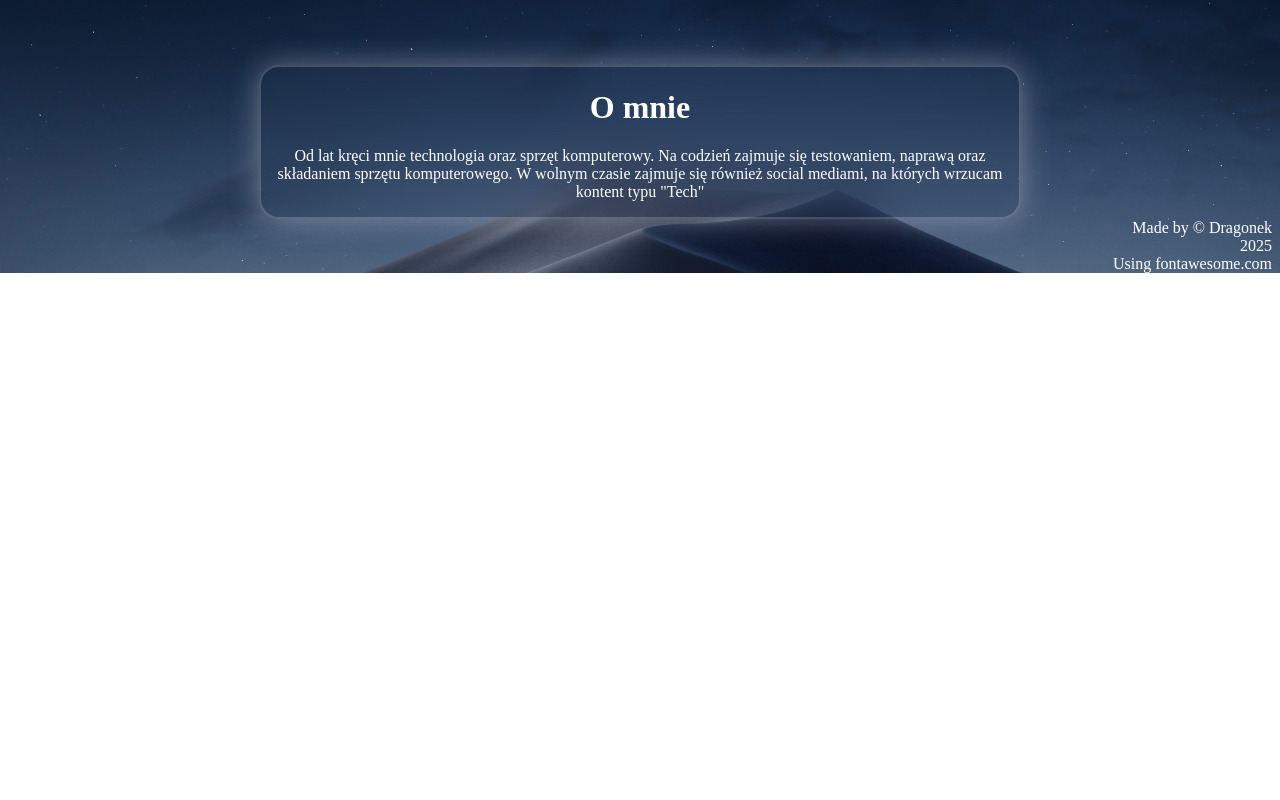
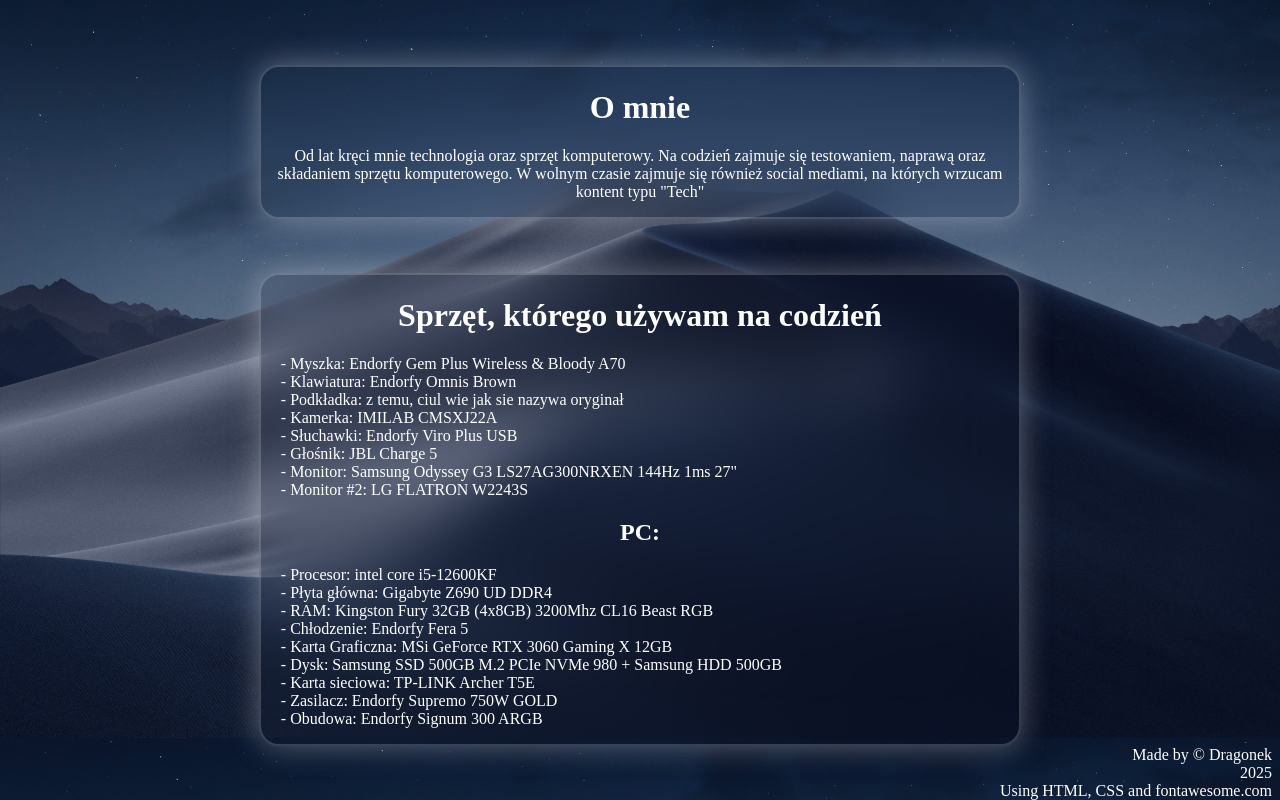
Before and after one commit to reald4gnk/BioWebsite, a plain HTML site: page index.html in a window 1280 px wide. Shown: the part 862-1662 px from the top of the page. Before the commit the page ends 1135 px from the top, so only its background shows below. Drawn offline with Linux system fonts and the light colour scheme.

Commit message:
added setup

```diff
--- a/index.html
+++ b/index.html
@@ -33,8 +33,36 @@
     <h1>O mnie</h1>
     <p>Od lat kręci mnie technologia oraz sprzęt komputerowy. Na codzień zajmuje się testowaniem, naprawą oraz składaniem sprzętu komputerowego. W wolnym czasie zajmuje się również social mediami, na których wrzucam kontent typu "Tech"</p>
 </div>
+<br>
+<br>
+<br>
+<div id="Setup">
+    <h1>Sprzęt, którego używam na codzień</h1>
+    <p id="nocenter">
+        - Myszka: Endorfy Gem Plus Wireless & Bloody A70<br>
+- Klawiatura: Endorfy Omnis Brown<br>
+- Podkładka: z temu, ciul wie jak sie nazywa oryginał<br>
+- Kamerka: IMILAB CMSXJ22A<br>
+- Słuchawki: Endorfy Viro Plus USB<br>
+- Głośnik: JBL Charge 5<br>
+- Monitor: Samsung Odyssey G3 LS27AG300NRXEN 144Hz 1ms 27"<br>
+- Monitor #2: LG FLATRON W2243S<br>
+</p>
+<h2>PC:</h2>
+<p id="nocenter">
+- Procesor: intel core i5-12600KF<br>
+- Płyta główna: Gigabyte Z690 UD DDR4<br>
+- RAM: Kingston Fury 32GB (4x8GB) 3200Mhz CL16 Beast RGB<br>
+- Chłodzenie: Endorfy Fera 5<br>
+- Karta Graficzna: MSi GeForce RTX 3060 Gaming X 12GB<br>
+- Dysk: Samsung SSD 500GB M.2 PCIe NVMe 980 + Samsung HDD 500GB<br>
+- Karta sieciowa: TP-LINK Archer T5E<br>
+- Zasilacz: Endorfy Supremo 750W GOLD<br>
+- Obudowa: Endorfy Signum 300 ARGB<br>
+</p>
+</div>
     <footer>Made by © Dragonek<br>2025<br>
-    Using <a class="white" href="https://fontawesome.com">fontawesome.com</a></footer>
+    Using HTML, CSS and <a class="white" href="https://fontawesome.com">fontawesome.com</a></footer>
 </div>
 </body>
 </html>
--- a/style.css
+++ b/style.css
@@ -104,7 +104,7 @@ img {
     transform: scale(1.1);
 }
 
-#AboutMe {
+#AboutMe, #Setup, #Apps {
     width: 60%;
     margin-right: auto;
     margin-left: auto;
@@ -115,6 +115,12 @@ img {
     border: 2px solid rgba(255,255,255,0.18);
     align-content: center;
 }
+#nocenter{
+    text-align: left;
+    margin-left: 20px;
+    margin-right: 20px;
+}
+
 
 
 footer {
```
